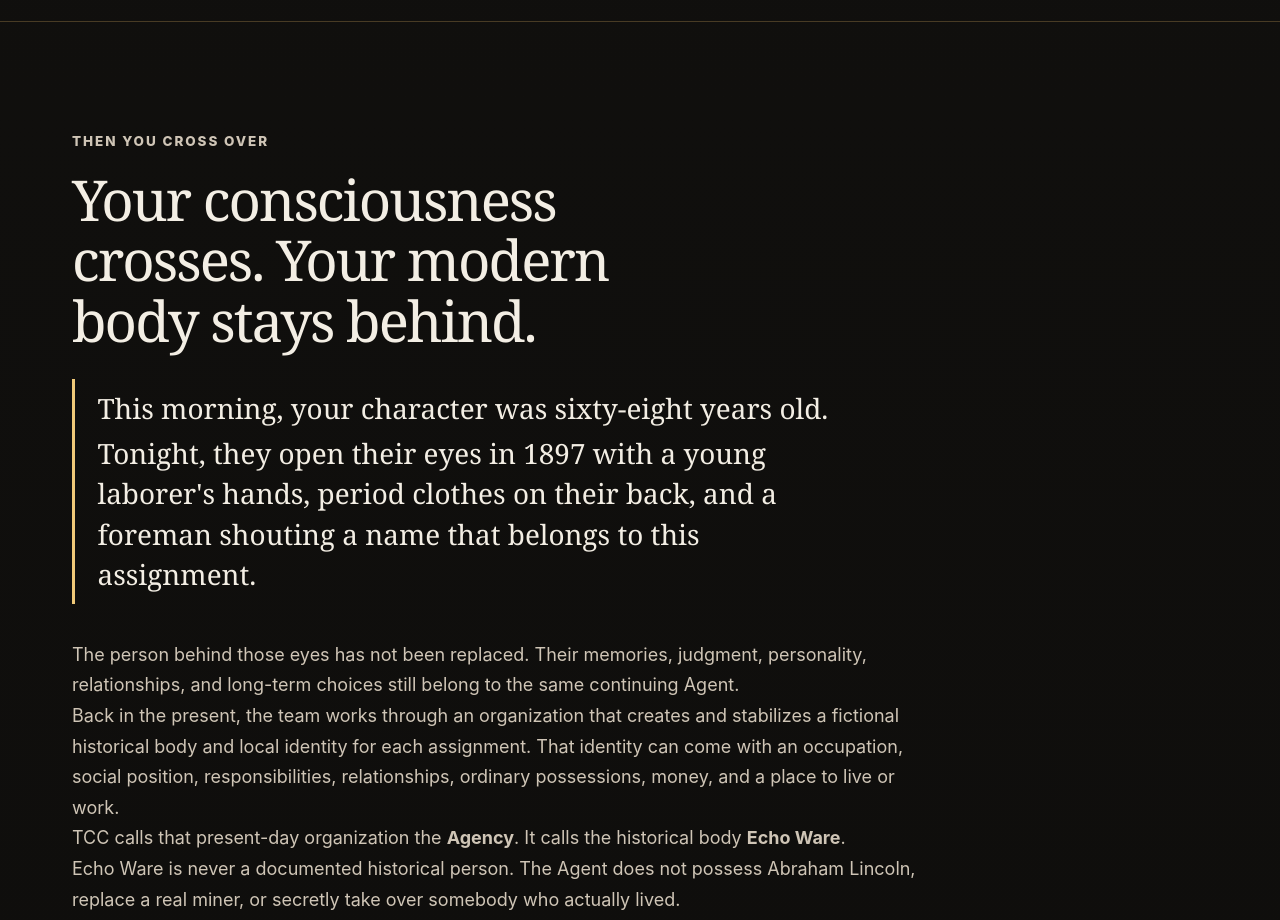
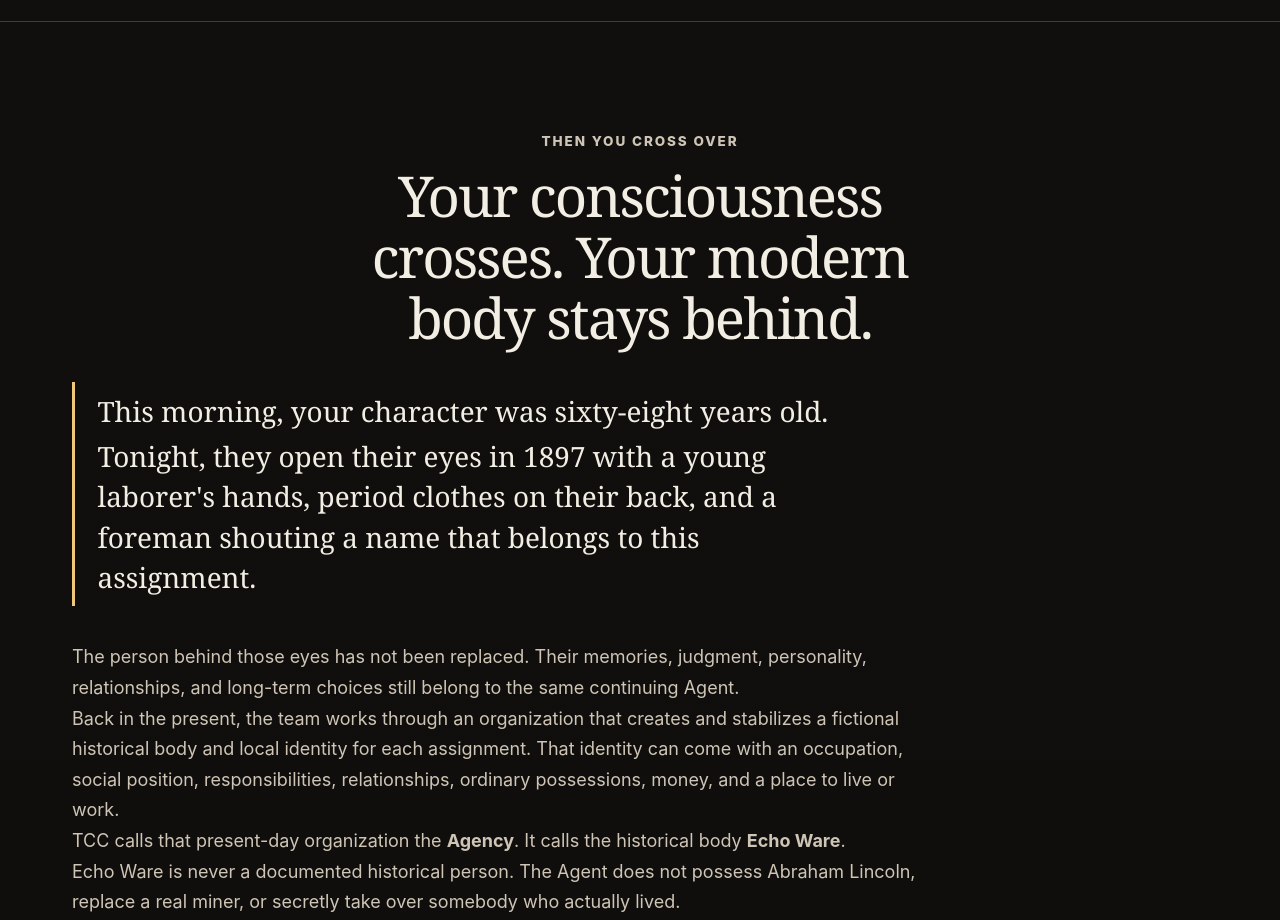
Before and after one commit to casevoiceai/tccrpg, a React (Vite) app: page / in a window 1280 px wide. Shown: the part 5620-6540 px from the top of the page. Built offline with nearby package versions, Linux system fonts and the light colour scheme.

Commit message:
Center crossover section header

```diff
--- a/index.html
+++ b/index.html
@@ -8,6 +8,7 @@
     <link rel="stylesheet" href="/homepage-spacing-fix.css" />
     <link rel="stylesheet" href="/hero-centered-header.css" />
     <link rel="stylesheet" href="/closing-center.css?v=20260927-2310" />
+    <link rel="stylesheet" href="/crossover-header.css" />
     <meta name="viewport" content="width=device-width, initial-scale=1.0" />
     <meta name="theme-color" content="#090807" />
     <meta
--- /dev/null
+++ b/public/crossover-header.css
@@ -0,0 +1,12 @@
+.crossover-section > div > .eyebrow {
+  width: 100% !important;
+  margin: 0 auto 0.7rem !important;
+  text-align: center !important;
+}
+
+.crossover-section h2 {
+  max-width: 22ch !important;
+  margin: 0 auto 1.85rem !important;
+  text-align: center !important;
+  text-wrap: balance !important;
+}
--- a/src/PublicHome.tsx
+++ b/src/PublicHome.tsx
@@ -96,7 +96,7 @@ export default function PublicHome() {
         </div>
       </section>
 
-      <section className="orientation-section">
+      <section className="orientation-section crossover-section">
         <div>
           <p className="eyebrow">Then you cross over</p>
           <h2>Your consciousness crosses. Your modern body stays behind.</h2>
```
